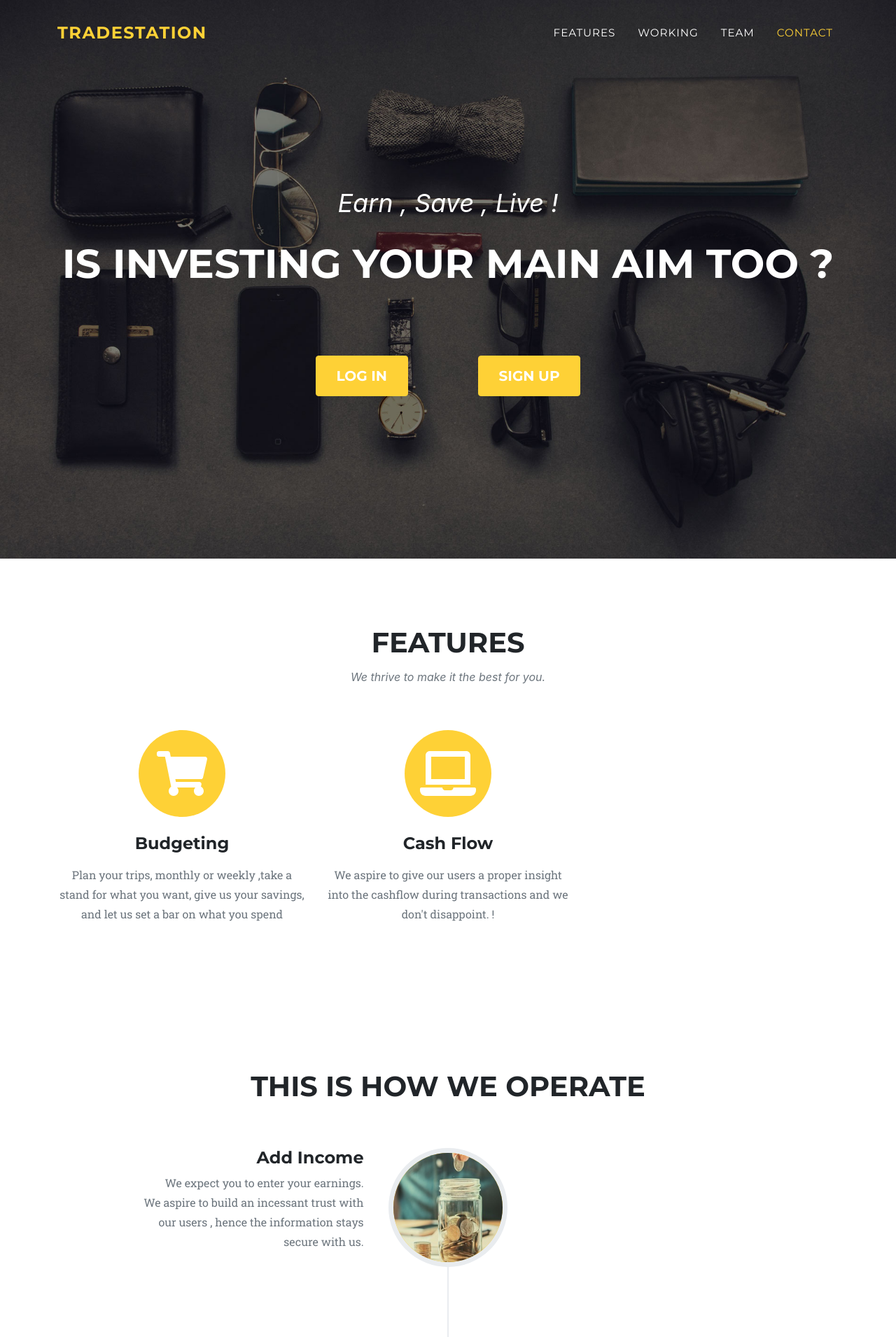
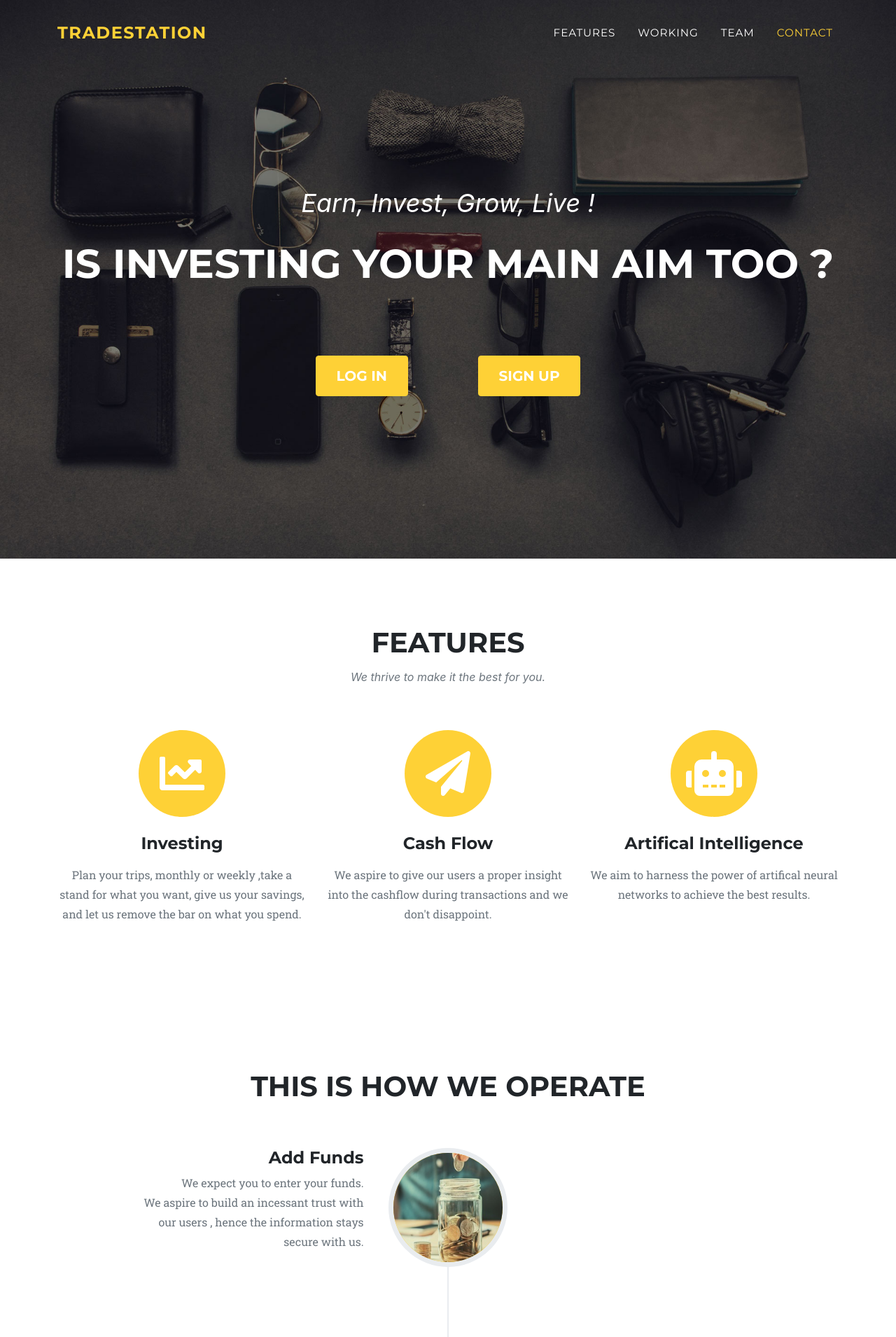
Before and after one commit to knvgarg/TradeStation, a Flask app: page / in a window 1280 px wide. Shown: the top 1910 px of the page at 70% size. Run offline with Flask 2, Linux system fonts and the light colour scheme; some libraries are stand-ins or nearby versions; some web fonts are replaced.

Commit message:
front page content

```diff
--- a/templates/index.html
+++ b/templates/index.html
@@ -57,7 +57,7 @@
         </center>
         {% endfor %}
         <div class="container">
-            <div class="masthead-subheading">Earn , Save , Live !</div>
+            <div class="masthead-subheading">Earn, Invest, Grow, Live !</div>
             <div class="masthead-heading text-uppercase" style="font-size: 3.6rem ;">Is investing your main aim too ?
             </div>
             <a class="btn btn-primary btn-xl text-uppercase js-scroll-trigger" data-toggle="modal"
@@ -77,21 +77,30 @@
                 <div class="col-md-4">
                     <span class="fa-stack fa-4x">
                         <i class="fas fa-circle fa-stack-2x text-primary"></i>
-                        <i class="fas fa-shopping-cart fa-stack-1x fa-inverse"></i>
+                        <i class="fas fa-chart-line fa-stack-1x fa-inverse"></i>
                     </span>
-                    <h4 class="my-3">Budgeting</h4>
+                    <h4 class="my-3">Investing</h4>
                     <p class="text-muted">Plan your trips, monthly or weekly ,take a stand for what you want, give us
-                        your savings, and let us set a bar on what you spend</p>
+                        your savings, and let us remove the bar on what you spend.</p>
                 </div>
                 <div class="col-md-4">
                     <span class="fa-stack fa-4x">
                         <i class="fas fa-circle fa-stack-2x text-primary"></i>
-                        <i class="fas fa-laptop fa-stack-1x fa-inverse"></i>
+                        <i class="fas fa-paper-plane fa-stack-1x fa-inverse"></i>
                     </span>
                     <h4 class="my-3">Cash Flow</h4>
                     <p class="text-muted">We aspire to give our users a proper insight into the cashflow during
                         transactions and we don't disappoint.
-                        !
+                    </p>
+                </div>
+                <div class="col-md-4">
+                    <span class="fa-stack fa-4x">
+                        <i class="fas fa-circle fa-stack-2x text-primary"></i>
+                        <i class="fas fa-robot fa-stack-1x fa-inverse"></i>
+                    </span>
+                    <h4 class="my-3">Artifical Intelligence</h4>
+                    <p class="text-muted">We aim to harness the power of artifical
+                        neural networks to achieve the best results.
                     </p>
                 </div>
             </div>
@@ -112,10 +121,10 @@
                     <div class="timeline-panel">
                         <div class="timeline-heading">
                             <!-- <h4>2009-2011</h4> -->
-                            <h4 class="subheading">Add Income</h4>
+                            <h4 class="subheading">Add Funds</h4>
                         </div>
                         <div class="timeline-body">
-                            <p class="text-muted">We expect you to enter your earnings. <br> We aspire to build an
+                            <p class="text-muted">We expect you to enter your funds. <br> We aspire to build an
                                 incessant trust with our users , hence the information stays secure with us. </p>
                         </div>
                     </div>
@@ -126,11 +135,10 @@
                     <div class="timeline-panel">
                         <div class="timeline-heading">
                             <!-- <h4>March 2011</h4> -->
-                            <h4 class="subheading">Plan Budget</h4>
+                            <h4 class="subheading">Automatic Mode</h4>
                         </div>
                         <div class="timeline-body">
-                            <p class="text-muted">Submit your budget within your requirements and let us have an idea of
-                                your leisure money !</p>
+                            <p class="text-muted">Need help? <br>Let our system decide what to buy or sell.</p>
                         </div>
                     </div>
                 </li>
@@ -140,10 +148,10 @@
                     <div class="timeline-panel">
                         <div class="timeline-heading">
                             <!-- <h4>December 2012</h4> -->
-                            <h4 class="subheading">Update Expenses</h4>
+                            <h4 class="subheading">Manual Mode</h4>
                         </div>
                         <div class="timeline-body">
-                            <p class="text-muted">Got any unplanned expenditures?<br> Well, no worries , we got you :)
+                            <p class="text-muted">Trust your instincts<br> Take the decision to trade yourself.
                             </p>
                         </div>
                     </div>
@@ -154,11 +162,11 @@
                     <div class="timeline-panel">
                         <div class="timeline-heading">
                             <!-- <h4>July 2014</h4> -->
-                            <h4 class="subheading">Visualize your Expenditure</h4>
+                            <h4 class="subheading">Visualize your Portfolio</h4>
                         </div>
                         <div class="timeline-body">
                             <p class="text-muted">The most interesting function of our work is to let users have a
-                                proper and deep insight to their expenditures , hence we provide them with graphical
+                                proper and deep insight to their transactions, hence we provide them with graphical
                                 views !</p>
                         </div>
                     </div>
@@ -190,7 +198,7 @@
                         <img class="mx-auto rounded-circle" src="../static/img/team/1.jpg" alt="" />
                         <h4>Pallavi Garg</h4>
                         <br>
-                        <a class="btn btn-dark btn-social mx-2" href="#!"><i class="fab fa-github"></i></a>
+                        <a class="btn btn-dark btn-social mx-2" href="https://github.com/plvigarg" target="blank"><i class="fab fa-github"></i></a>
                         <a class="btn btn-dark btn-social mx-2" href="#!"><i class="fab fa-linkedin-in"></i></a>
                     </div>
                 </div>
@@ -199,13 +207,13 @@
                         <img class="mx-auto rounded-circle" src="../static/img/team/2.jfif" alt="" />
                         <h4>Kanav Garg</h4>
                         <br>
-                        <a class="btn btn-dark btn-social mx-2" href="#!"><i class="fab fa-github"></i></a>
+                        <a class="btn btn-dark btn-social mx-2" href="https://github.com/knvgarg" target="blank"><i class="fab fa-github"></i></a>
                         <a class="btn btn-dark btn-social mx-2" href="#!"><i class="fab fa-linkedin-in"></i></a>
                     </div>
                 </div>
                 <div class="col-lg-3">
                     <div class="team-member">
-                        <img class="mx-auto rounded-circle" src="../static/img/team/4.jpg" alt="" />
+                        <img class="mx-auto rounded-circle" src="../static/img/team/5.jpg" alt="" />
                         <h4>Nandika Arora</h4>
                         <br>
                         <a class="btn btn-dark btn-social mx-2" href="#!"><i class="fab fa-github"></i></a>
@@ -214,10 +222,10 @@
                 </div>
                 <div class="col-lg-3">
                     <div class="team-member">
-                        <img class="mx-auto rounded-circle" src="../static/img/team/3.jpg" alt="" />
+                        <img class="mx-auto rounded-circle" src="../static/img/team/5.jpg" alt="" />
                         <h4>Nikhil Kaushal</h4>
                         <br>
-                        <a class="btn btn-dark btn-social mx-2" href="#!"><i class="fab fa-github"></i></a>
+                        <a class="btn btn-dark btn-social mx-2" href="https://github.com/nkaushal99" target="blank"><i class="fab fa-github"></i></a>
                         <a class="btn btn-dark btn-social mx-2" href="#!"><i class="fab fa-linkedin-in"></i></a>
                     </div>
                 </div>
```
Also changed, not shown: static/img/about/plan.jpg.
